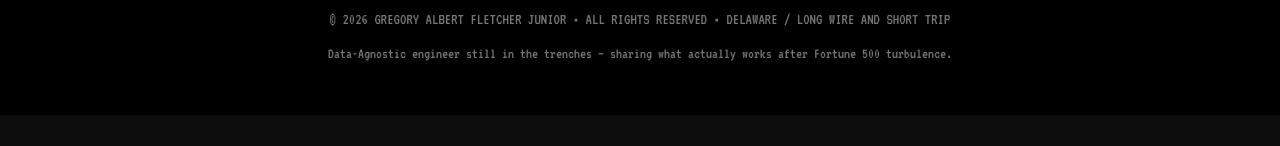
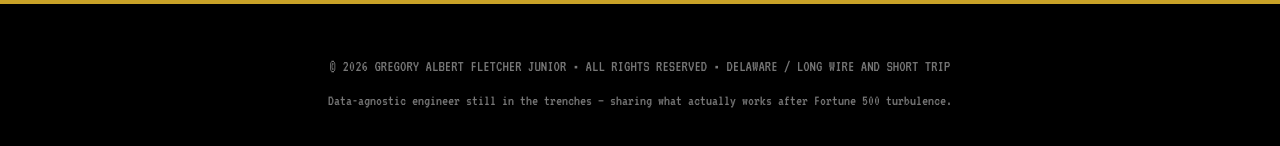
Before and after one commit to mmxxtdmk/faethflex, a plain HTML site: page index.html in a window 1280 px wide. Shown: the part 6198-6344 px from the top of the page. Before the commit the page ends 6313 px from the top, so only its background shows below. Drawn offline with Linux system fonts and the light colour scheme.

Commit message:
Fix capitalization in footer description
Corrected capitalization of 'Data-Agnostic' to 'Data-agnostic' in footer.

```diff
--- a/index.html
+++ b/index.html
@@ -548,6 +548,7 @@
             <button class="carousel-btn prev" onclick="prevSlide()">‹</button>
             <button class="carousel-btn next" onclick="nextSlide()">›</button>
         </div>
+        <p style="margin-top:20px; font-size:18px; color:#999;">Scroll or use arrows • All images from <strong>images/</strong> folder</p>
     </section>
 
     <section id="contact" class="contact">
@@ -568,7 +569,7 @@
     <footer>
         <p>© 2026 GREGORY ALBERT FLETCHER JUNIOR • ALL RIGHTS RESERVED • DELAWARE / LONG WIRE AND SHORT TRIP</p>
         <p style="margin-top:12px; font-size:15px;">
-            Data-Agnostic engineer still in the trenches — sharing what actually works after Fortune 500 turbulence.
+            Data-agnostic engineer still in the trenches — sharing what actually works after Fortune 500 turbulence.
         </p>
     </footer>
 
```
